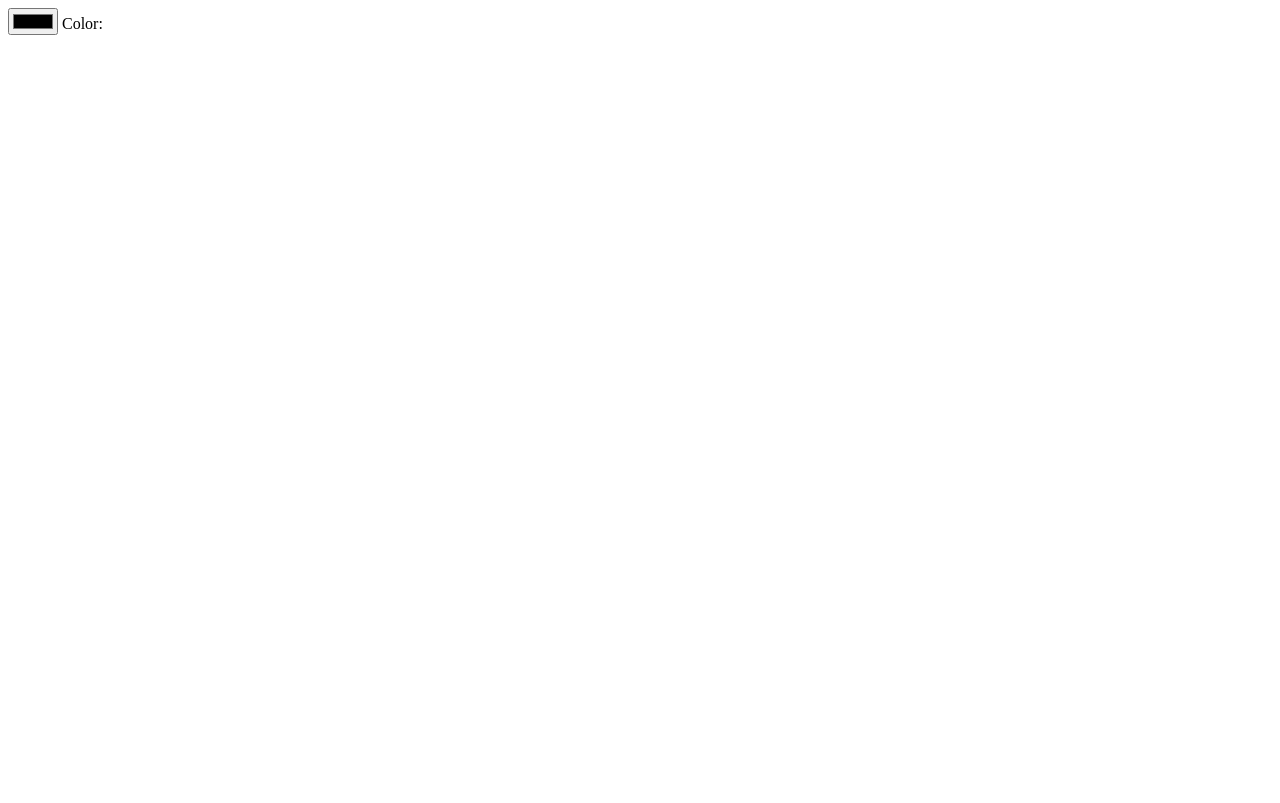
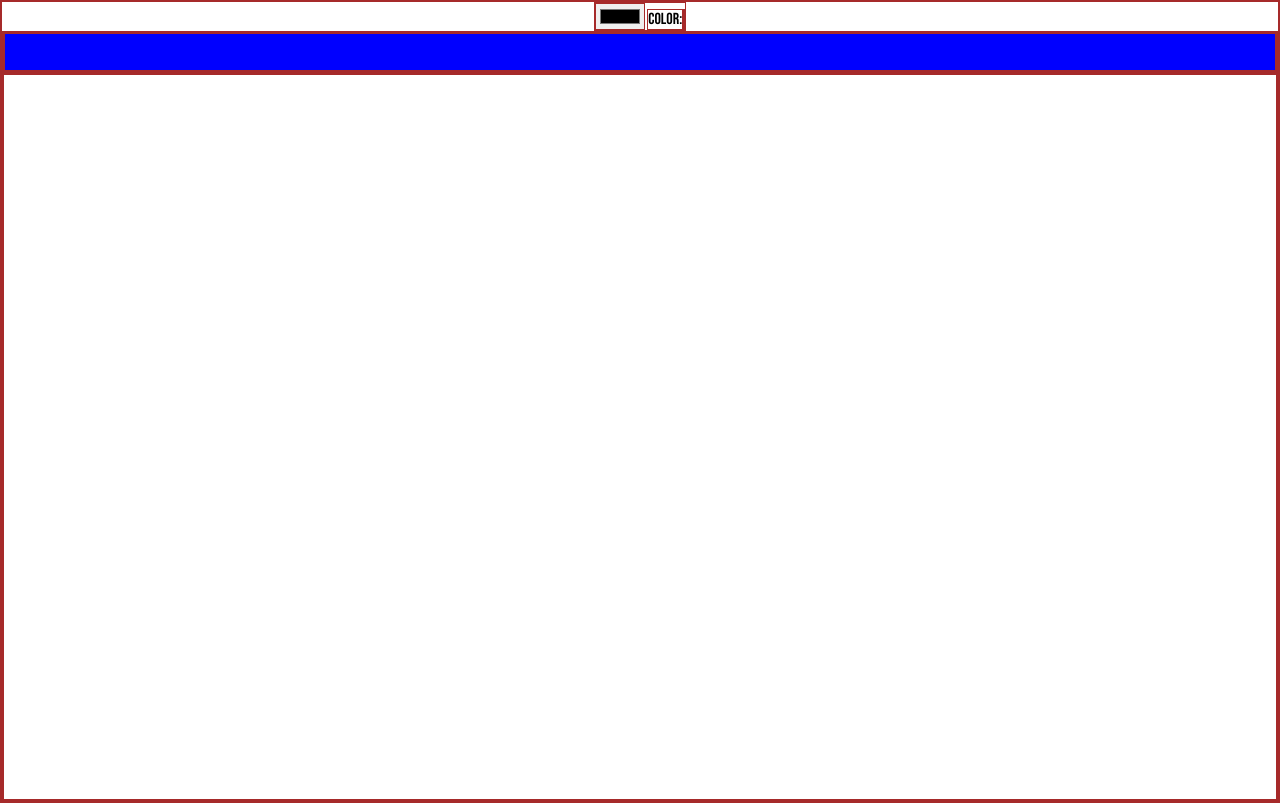
Before and after one commit to Samcraig77/color-picker-scrimba, a plain HTML site: page index.html in a window 1280 px wide. Drawn offline with Linux system fonts and the light colour scheme.

Commit message:
Added styles for color div visibility

```diff
--- a/styles.css
+++ b/styles.css
@@ -5,4 +5,33 @@
 
 *, *::after, *::before {
     box-sizing: border-box;
+    border: 1px solid rgb(166, 42, 42);
 }
+
+body {
+    display: flex;
+    flex-direction: column;
+    font-family: 'Bebas Neue', sans-serif;
+    margin: 0;
+}
+
+nav {
+height: 5%;
+align-self: center;
+justify-self: center;
+align-items: center;
+justify-content: center;
+margin: auto;
+}
+
+.virtual-body {
+    display: flex;
+    flex-direction: column;
+    height: 96vh;
+
+    .virtual-nav {
+        height:  5%;
+        background-color: blue;
+    }
+
+}
```
